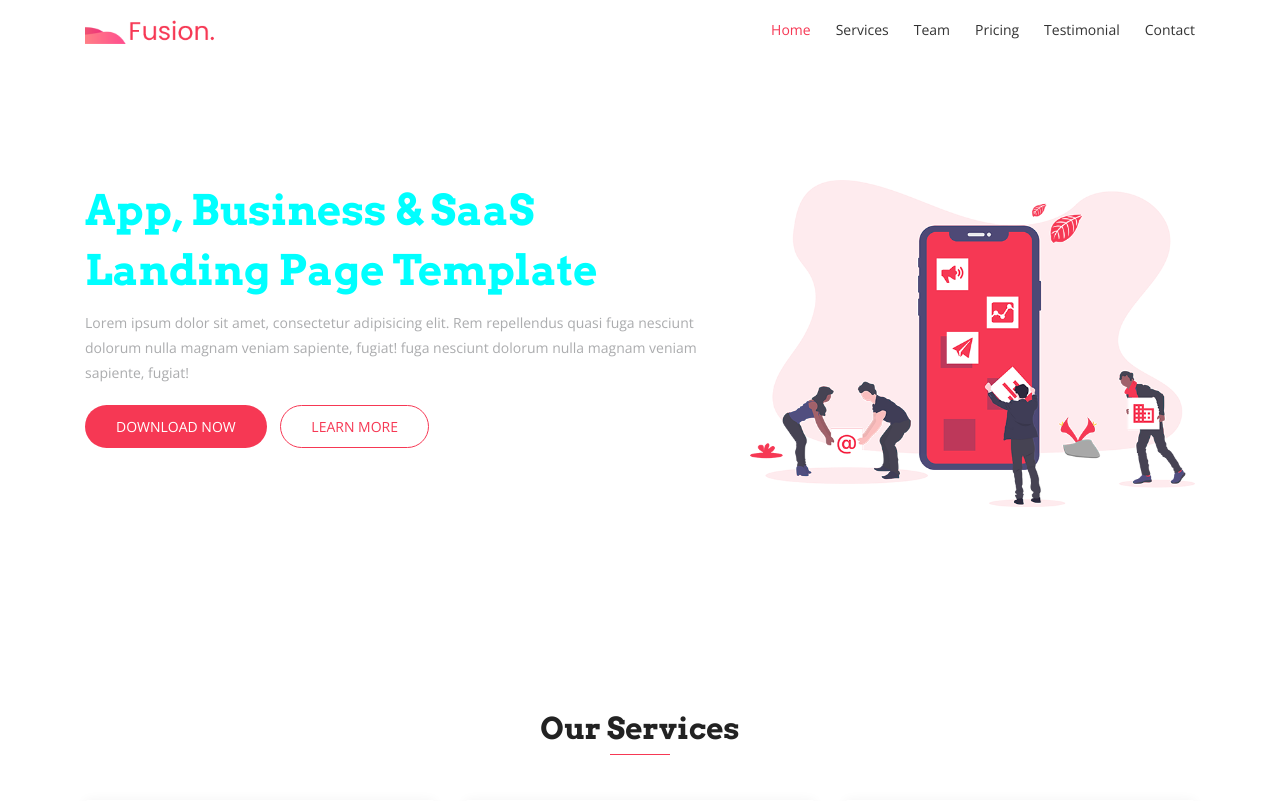
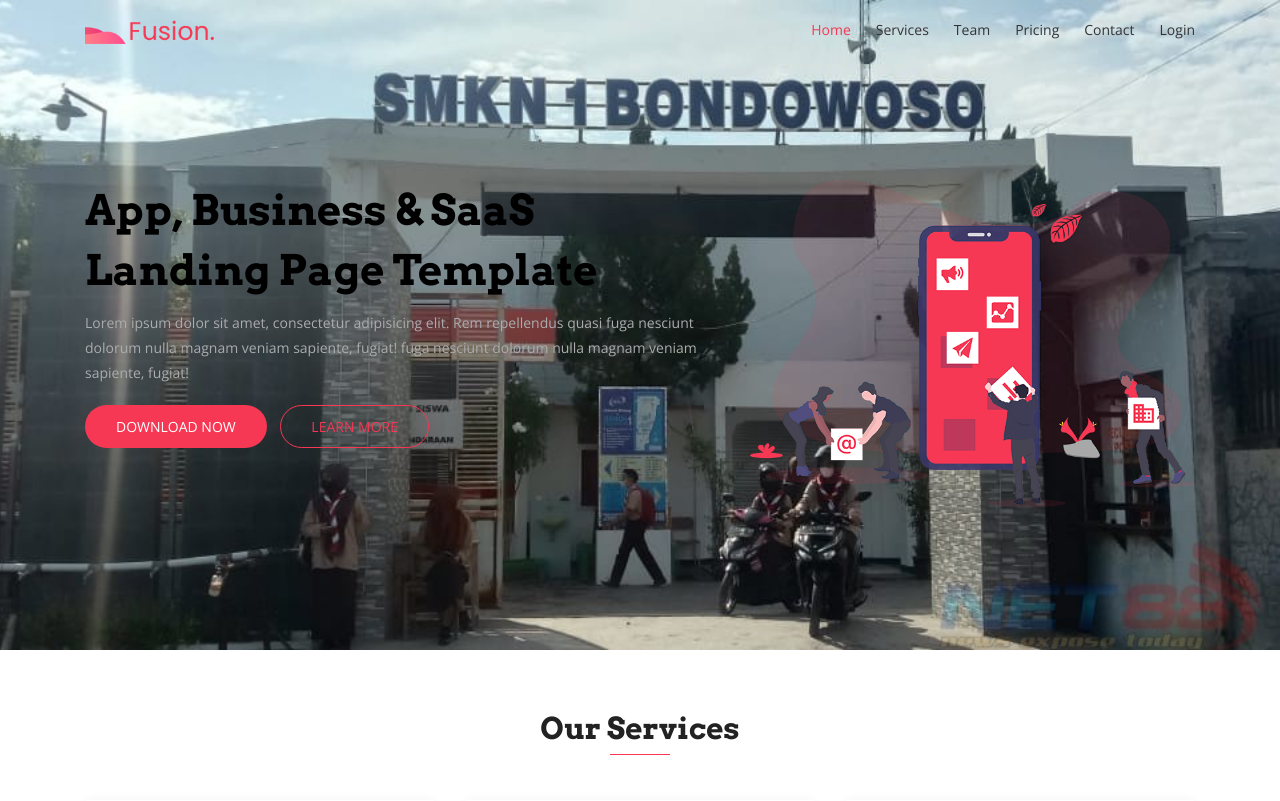
Before and after one commit to IntoYourdreamS/ProjekTugas, a CodeIgniter app: the page made by application/views/landing/index.php in a window 1280 px wide. Shown: the top 801 px of the page. Run offline with CodeIgniter, Linux system fonts and the light colour scheme; some web fonts are replaced.

Commit message:
aasfijokpl;fas

```diff
--- a/application/config/routes.php
+++ b/application/config/routes.php
@@ -49,6 +49,6 @@
 | Examples:	my-controller/index	-> my_controller/index
 |		my-controller/my-method	-> my_controller/my_method
 */
-$route['default_controller'] = 'auth';
+$route['default_controller'] = 'landing';
 $route['404_override'] = '';
 $route['translate_uri_dashes'] = FALSE;
--- a/application/views/landing/index.php
+++ b/application/views/landing/index.php
@@ -18,7 +18,7 @@
     <!-- Animate -->
     <link rel="stylesheet" href="<?= base_url('assets/'); ?>css/animate.css">
     <!-- Main Style -->
-    <link rel="stylesheet" href="assets/css/main.css">
+    <link rel="stylesheet" href="<?= base_url('assets/'); ?>css/main.css">
     <!-- Responsive Style -->
     <link rel="stylesheet" href="<?= base_url('assets/'); ?>css/responsive.css">
 
@@ -58,13 +58,13 @@
                 </a>
               </li>
               <li class="nav-item">
-                <a class="nav-link" href="#testimonial">
-                  Testimonial
+                <a class="nav-link" href="#contact">
+                  Contact
                 </a>
               </li>
               <li class="nav-item">
-                <a class="nav-link" href="#contact">
-                  Contact
+                <a class="nav-link" href="<?= base_url('auth'); ?>">
+                  Login
                 </a>
               </li>
             </ul>
--- a/assets/css/main.css
+++ b/assets/css/main.css
@@ -747,7 +747,7 @@
 3. Hero Area
 ========================================================================== */
 #hero-area {
-  /* background-image: url(../img/hero-area.svg); */
+  background-image: url(../img/background.jpg);
   background-position: center center;
   background-repeat: no-repeat;
   background-size: cover;
@@ -758,7 +758,7 @@
 }
 
 #hero-area .contents .head-title {
-  color: aqua;
+  color: #000;
   font-size: 42px;
   font-weight: 700;
   line-height: 60px;
```
